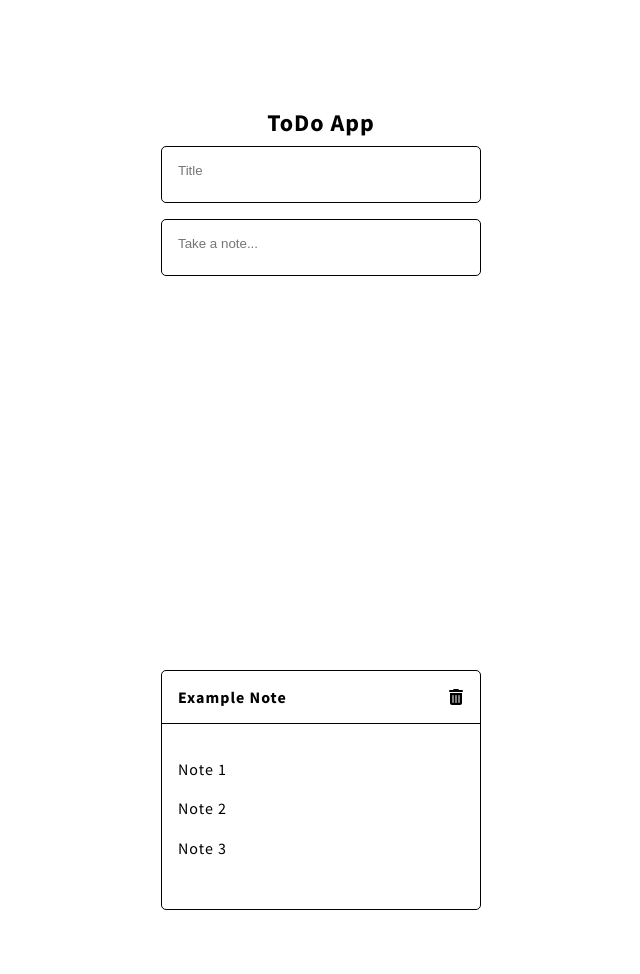
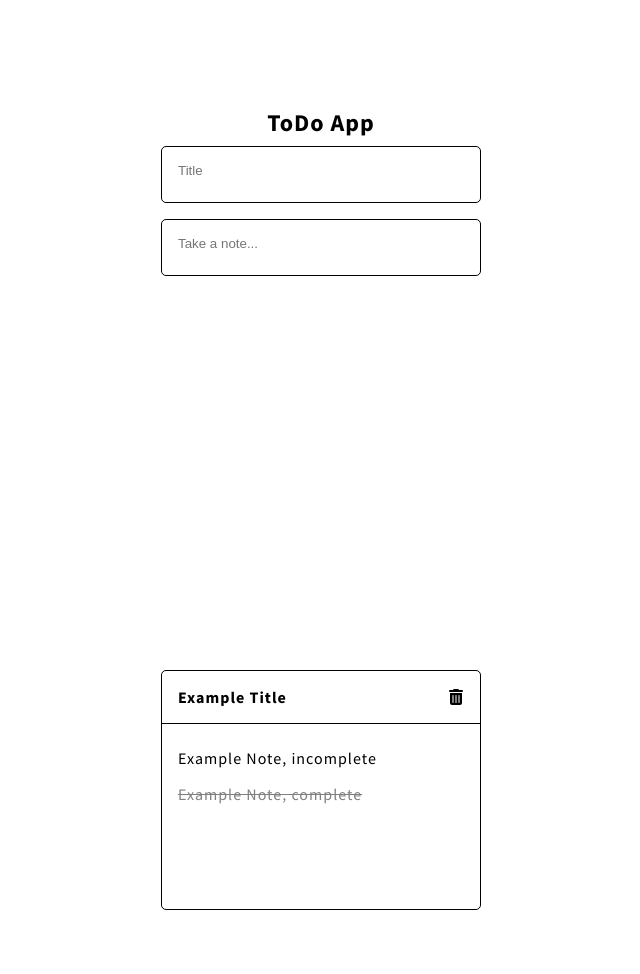
Before and after one commit to giotsere/todoapp, a website built with webpack: page dist/index.html in a window 1280 px wide. Shown: the whole page, without its empty margins (319-959 px from the left). Built offline with nearby package versions, Linux system fonts and the light colour scheme.

Commit message:
render note, check for complete notes

```diff
--- a/src/index.js
+++ b/src/index.js
@@ -15,8 +15,23 @@ const notesWrapper = document.getElementById("notes-wrapper");
 // const notesWrapper = document.getElementById("note-content-wrapper");
 
 const LOCAL_STORAGE_KEY = "todo.tasks";
-let tasks = JSON.parse(localStorage.getItem(LOCAL_STORAGE_KEY)) || [];
-console.log(tasks);
+let tasks = JSON.parse(localStorage.getItem(LOCAL_STORAGE_KEY)) || [
+    [
+        {
+            "Title" : "Example Title",
+        },
+        [{
+            "Note" : "Example Note, incomplete",
+            "Status": "incomplete"
+        },
+        {
+            "Note" : "Example Note, complete",
+            "Status": "complete"
+        },
+        ]
+    ]
+];
+renderNotes();
 
 inputNote.addEventListener("keypress",(e) => {
     if ('Enter' === e.key){
@@ -76,10 +91,16 @@ function addToLocalStorage(){
     inputNote.innerText = '';
     inputContent.innerText = '';
     inputContent.style.display = "none";
+
+    renderNotes();
 }
 
 //Adding the prepared notes to the Note Box
-function addNote(){
+function renderNotes(){
+    clearNotesWrapper()
+    tasks.forEach(task => {
+        const title = task[0].Title;
+
         //create every div / subdiv
         const divNoteBox = document.createElement('div');
         divNoteBox.classList.add("note-box");
@@ -89,7 +110,7 @@ function addNote(){
 
         const divNoteTitle = document.createElement('div');
         divNoteTitle.classList.add("note-title");
-    divNoteTitle.innerText = inputTitle.value;
+        divNoteTitle.innerText = title;
 
         const divNoteDeleteIcon = document.createElement('div');
         divNoteDeleteIcon.classList.add("note-delete-icon");
@@ -102,30 +123,33 @@ function addNote(){
         divNoteContentWrapper.classList.add("note-content-wrapper");
 
         //append divs to each other
-
         divNoteBox.appendChild(divNoteTitleWrapper);
         divNoteDeleteIcon.appendChild(deleteIcon);
         divNoteTitleWrapper.appendChild(divNoteTitle);
         divNoteTitleWrapper.appendChild(divNoteDeleteIcon);
         divNoteBox.appendChild(divNoteContentWrapper);
 
-    //append notes
-    const inputContentNotes = document.querySelectorAll('.input-content-note');
-
-    for(let i = 0; i < inputContentNotes.length; i++) {
+        task[1].forEach(item => {
             const divNote = document.createElement('div');
             divNote.classList.add("note");
-        divNote.setAttribute("id", i+1);
-        divNote.innerText = inputContentNotes[i].innerText;
+            divNote.innerText = item.Note;
+            divNote.addEventListener("click", () => {
+                divNote.classList.toggle("complete");
+            })
+
+            if(item.Status === "complete"){
+                divNote.classList.add("complete");
+            }
 
             divNoteContentWrapper.appendChild(divNote);
-    }
+        });
 
         // append note box to wrapper div, clear input fields
         notesWrapper.appendChild(divNoteBox);
+    })
+}
 
-    inputTitle.innerText = '';
-    inputNote.innerText = '';
-    inputContent.innerText = '';
-    inputContent.style.display = "none";
+
+function clearNotesWrapper(){
+    notesWrapper.innerText = '';
 }
--- a/src/scss/style.scss
+++ b/src/scss/style.scss
@@ -71,6 +71,7 @@ body{
             position: relative;
             display: flex;
             padding: 1rem;
+            margin-bottom: 1.5rem;
             justify-content: space-between;
             border-bottom: 1px solid black;
             width: 100%;
@@ -82,9 +83,18 @@ body{
             }
         }
         .note-content-wrapper{
-            padding: 1rem;
+            word-wrap: break-word;
+            margin: 1rem;
+            max-height: 250px;
+            overflow: auto;
             .note{
-                padding-top: 1.2rem;
+                margin-bottom: 1rem;
+                cursor: pointer;
+            }
+
+            .complete{
+                text-decoration: line-through;
+                color: grey;
             }
         }
     }
```
Also changed, not shown: dist/bundle.js, dist/style.css, 2 other files. Lines whose indentation alone changed are shown as unchanged.
